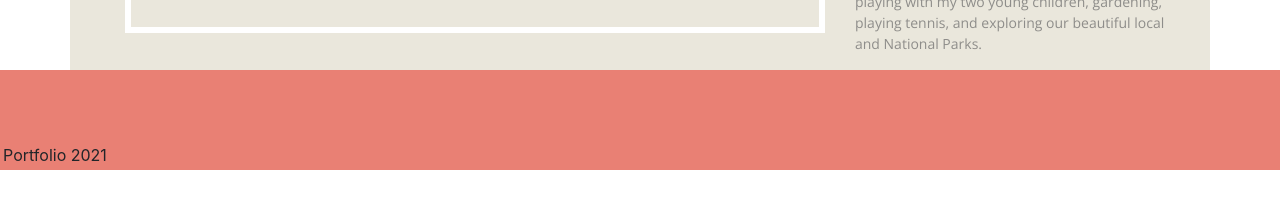
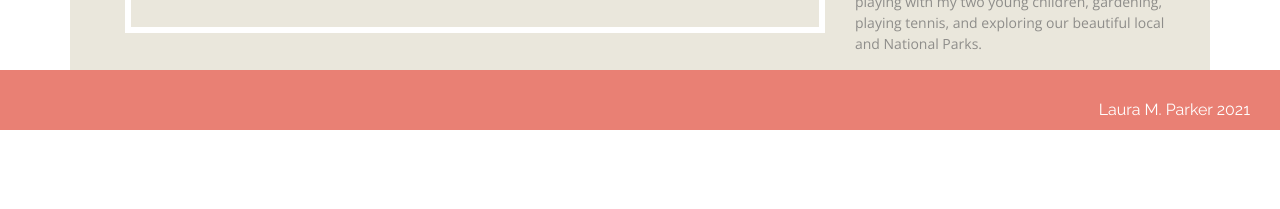
Before and after one commit to lauramparker/My-Portfolio, a React (Create React App) app in the folder portfolio/: page / in a window 1280 px wide. Shown: the part 911-1120 px from the top of the page. Built offline with nearby package versions, Linux system fonts and the light colour scheme.

Commit message:
finalize footer style

```diff
--- a/portfolio/src/components/footer/index.js
+++ b/portfolio/src/components/footer/index.js
@@ -4,7 +4,7 @@ import "./style.css";
 function Footer() {
     return (
         <footer className="footer">
-            <span>Portfolio 2021</span>
+            <h6>Laura M. Parker 2021</h6>
         </footer>
     );
 }
--- a/portfolio/src/components/footer/style.css
+++ b/portfolio/src/components/footer/style.css
@@ -1,14 +1,12 @@
 .footer {
-    min-height: 100px;
+    min-height: 60px;
     background:#e98074;
     position: relative;
   }
 
-  .footer span {
-    position: absolute;
-    bottom: 0;
-    left: 0;
-    right: 0;
-    padding: 3px;
-    background: #e98074;
-  }
+h6 {
+    text-align: right;
+    padding-top: 30px;
+    padding-right: 30px;
+    color: white
+}
```
